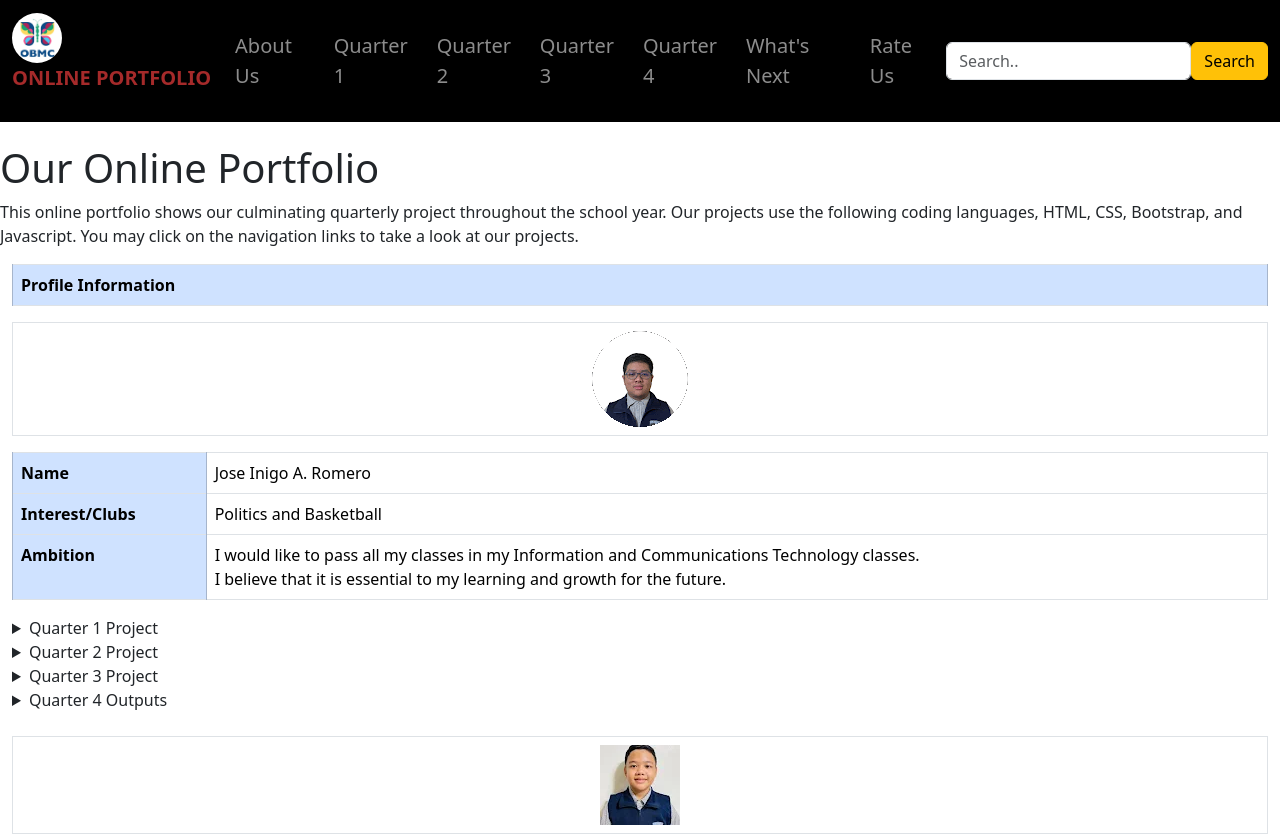
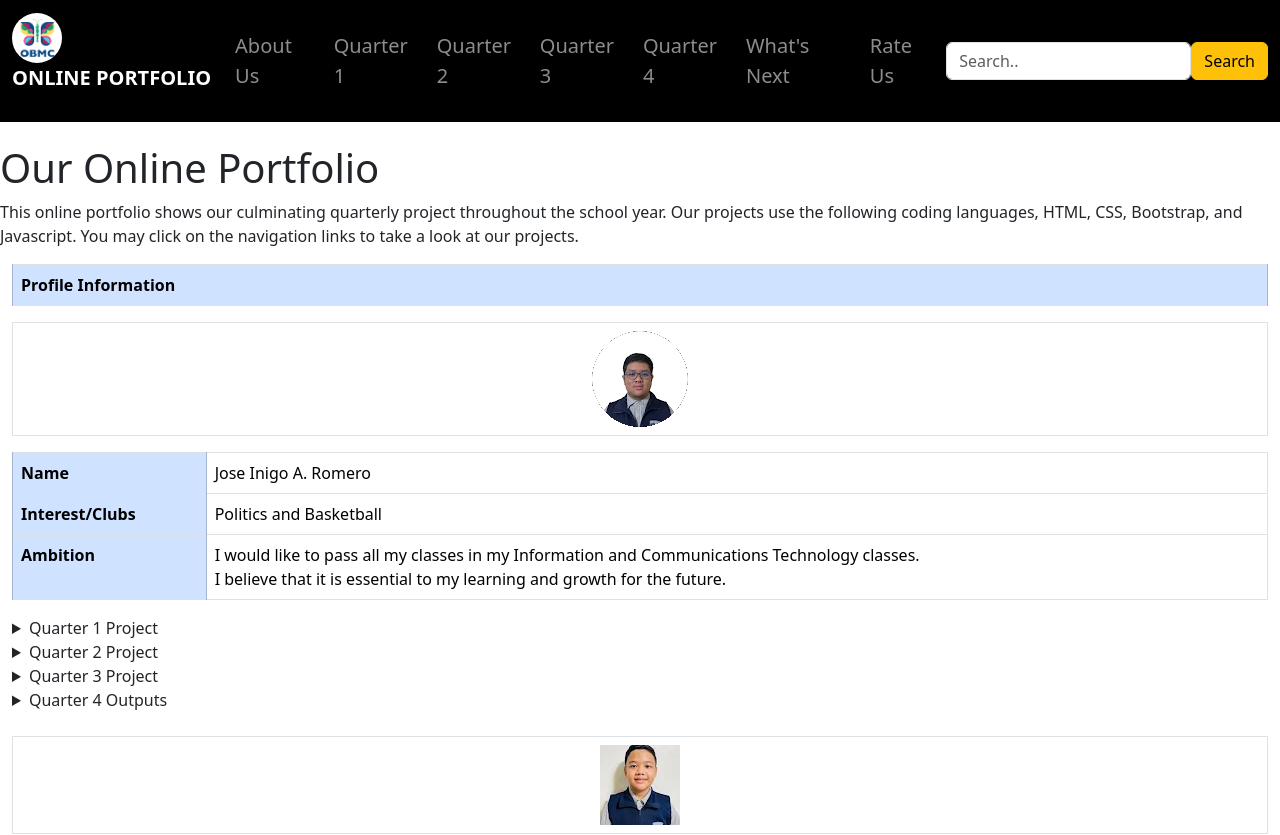
Before and after one commit to inigocode/LP_ICT9Sapphire_Q4Project_Group5_RomeroSantosSyUlitSarao, a plain HTML site: page index.html in a window 1280 px wide. Shown: the top 835 px of the page. Drawn offline with nearby package versions, Linux system fonts and the light colour scheme.

Commit message:
Update index.html

```diff
--- a/index.html
+++ b/index.html
@@ -16,7 +16,7 @@
                     <a href="index.html">
                         <img class="rounded-circle" src="OB.png" alt="logo" width="50px">
                     </a>
-                    <p style="color: brown;"><b>ONLINE PORTFOLIO</b></p>
+                    <p style="color: white;"><b>ONLINE PORTFOLIO</b></p>
                 </div>
 
 
```
